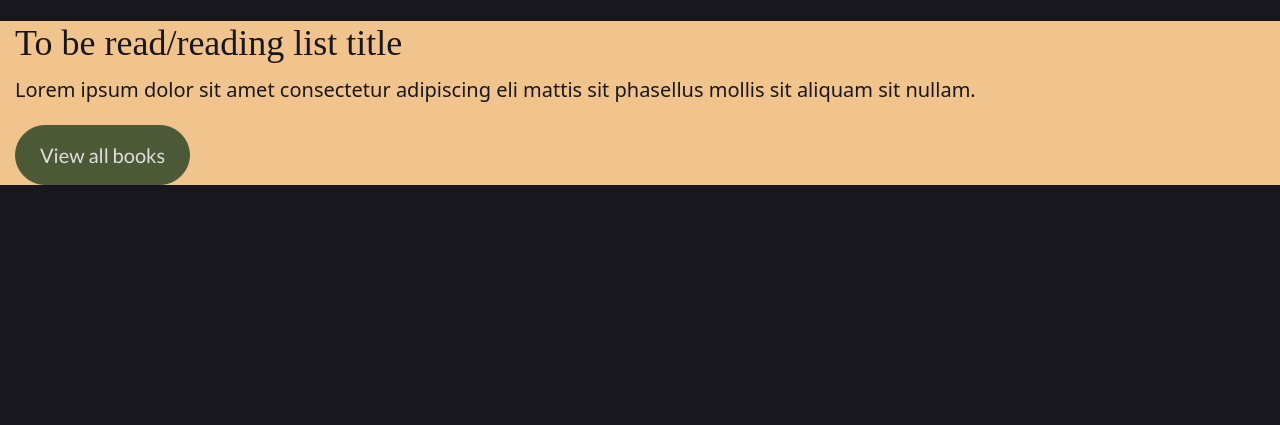
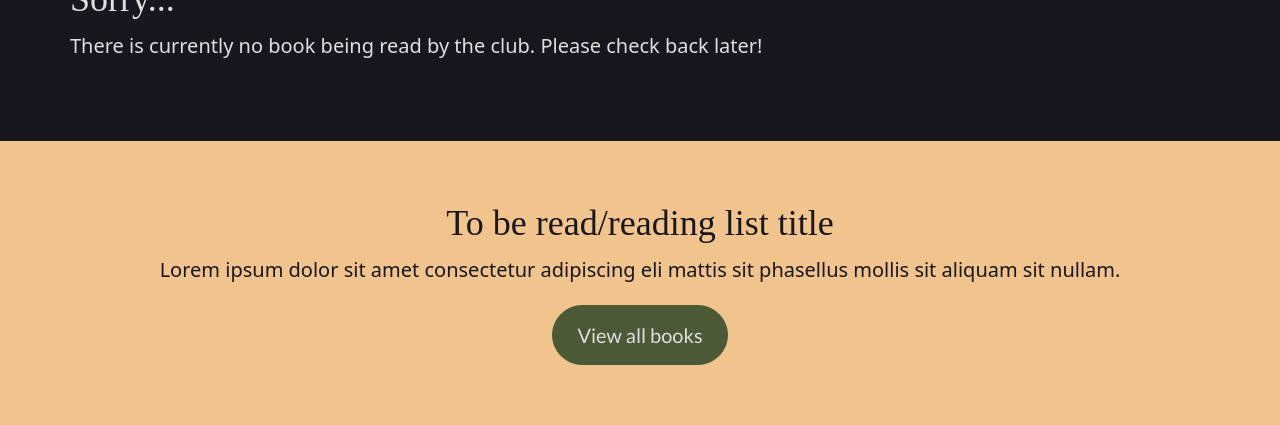
Before and after one commit to jordancrouch/read-between-the-vines, a Django app: page / in a window 1280 px wide. Shown: the part 917-1342 px from the top of the page. Before the commit the page ends 1102 px from the top, so only its background shows below. Run offline with Django 4.2, Linux system fonts and the light colour scheme; data that the repository does not hold is empty; some web fonts are replaced.

Commit message:
Feat: add to homepage markup and styles

```diff
--- a/home/templates/home/index.html
+++ b/home/templates/home/index.html
@@ -41,30 +41,42 @@
   <!-- End home hero -->
   <!-- Currently reading books sections -->
   {% for book in currently_reading_books %}
-    <section>
-      <div class="container-xxl">
-        <h2>Currently reading: {{ book.title }}</h2>
+    <section class="px-3 py-5">
+      <div class="container px-0">
+        {% if forloop.counter0|divisibleby:"2" %}
+          <div class="row g-4">
+          {% else %}
+            <div class="row flex-lg-row-reverse g-4">
+            {% endif %}
+            <div class="col-12 col-lg-6 d-lg-flex flex-lg-column justify-content-lg-center align-items-lg-start pe-lg-4">
+              <h2 class="text-center text-lg-start">Currently reading: {{ book.title }}</h2>
+              <p class="text-center text-lg-start">{{ book.excerpt }}</p>
+            </div>
+            <div class="col-12 col-lg-6 ps-lg-4"></div>
+          </div>
         </div>
       </section>
     {% empty %}
-    <section>
-      <div class="container-xxl">
-        <h2>Sorry...</h2>
+      <section class="px-3 py-5">
+        <div class="container px-0">
+          <h2 class="text-center text-lg-start">Sorry...</h2>
           <p>There is currently no book being read by the club. Please check back later!</p>
         </div>
       </section>
     {% endfor %}
     <!-- End currently reading books sections -->
     <!-- To be read books section -->
-  <section class="bg-beige">
-    <div class="container-xxl">
-      <h2>To be read/reading list title</h2>
-      <p>Lorem ipsum dolor sit amet consectetur adipiscing eli mattis sit phasellus mollis sit aliquam sit nullam.</p>
+    <section class="bg-beige px-3 py-5">
+      <div class="container px-0 text-center">
+        <h2 class="text-center">To be read/reading list title</h2>
+        <p class="text-center">
+          Lorem ipsum dolor sit amet consectetur adipiscing eli mattis sit phasellus mollis sit aliquam sit nullam.
+        </p>
         <button type="button" class="btn btn-secondary">View all books</button>
         {% for book in to_be_read_books %}
           <div class="col">
-          <h3>{{ book.title }}</h3>
-          <p>{{ book.excerpt }}</p>
+            <h3 class="text-center">{{ book.title }}</h3>
+            <p class="text-center">{{ book.excerpt }}</p>
             <a href="">Read more</a>
           </div>
         {% empty %}
--- a/static/css/style.css
+++ b/static/css/style.css
@@ -181,7 +181,7 @@ h6 {
 @media (min-width: 576px) {
   /* Hero */
   .hero .hero-container .hero-video-outer .hero-video {
-    flex-basis: 220%;
+    flex-basis: 230%;
   }
 }
 
@@ -200,7 +200,7 @@ h6 {
 
   /* Hero */
   .hero .hero-container .hero-video-outer .hero-video {
-    flex-basis: 160%;
+    flex-basis: 175%;
   }
 
   .hero .hero-container .hero-content-container {
@@ -222,12 +222,16 @@ h6 {
   }
   /* Hero */
   .hero .hero-container .hero-video-outer .hero-video {
-    flex-basis: 125%;
+    flex-basis: 140%;
   }
 }
 
 /* X-Large devices (large desktops, 1200px and up) */
 @media (min-width: 1200px) {
+  /* Hero */
+  .hero .hero-container .hero-video-outer .hero-video {
+    flex-basis: 125%;
+  }
 }
 
 /* XX-Large devices (larger desktops, 1400px and up) */
```
Lines whose indentation alone changed are shown as unchanged.
